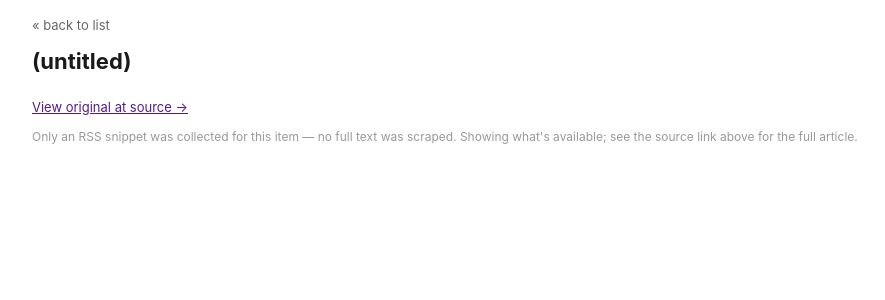
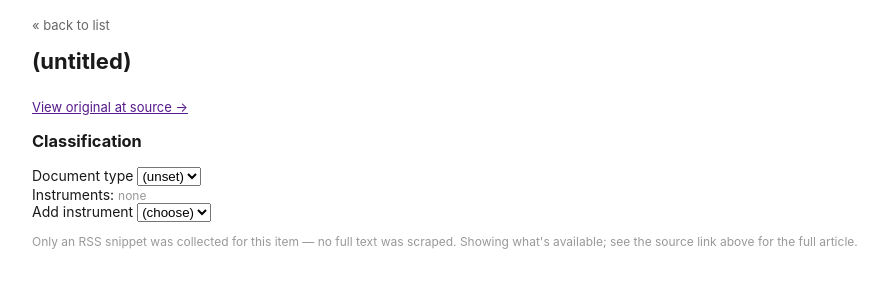
Before and after one commit to klinikal/reg-radar, a FastAPI app: template webui/templates/item.html in a window 1280 px wide. Shown: the part 45-345 px from the top of the page, without its empty margins (28-913 px from the left). Run offline with FastAPI, Linux system fonts and the light colour scheme; the template is opened without the code that fills it, so the values that code supplies are empty.

Commit message:
feat(webui): add jurisdiction filter and item classification form
The regulator panel gains a jurisdiction filter (checkbox list of
jurisdictions currently in use, expanded through ancestors, narrowing or
unioning with any selected regulators). The item reader page gets a
minimal form to set document_type and add/remove instrument values,
posting to /item/{id}/classify; a JSON POST /api/items/{id}/classifications
endpoint exposes the same write_classification()/remove_classification()
path for programmatic corrections (by: human:<name>).

```diff
--- a/webui/app.py
+++ b/webui/app.py
@@ -5,7 +5,7 @@ import os
 from urllib.parse import urlencode
 
 from bs4 import BeautifulSoup
-from fastapi import FastAPI, Form, HTTPException, Query, Request
+from fastapi import Body, FastAPI, Form, HTTPException, Query, Request
 from fastapi.responses import HTMLResponse, RedirectResponse
 from fastapi.staticfiles import StaticFiles
 from fastapi.templating import Jinja2Templates
@@ -13,6 +13,8 @@ from fastapi.templating import Jinja2Templates
 from collector.keyword_alerts import load_alert_rules, write_alert_rules
 from collector.storage import init_db
 from mcpserver.queries import get_item, get_month_facets, list_regulators, search_items_advanced
+from regradar.classification import remove_classification, write_classification
+from regradar.taxonomy import load_and_exit_on_error
 
 logging.basicConfig(
     level=os.getenv("LOG_LEVEL", "INFO"),
@@ -43,6 +45,7 @@ JURISDICTION_NAMES = {
 }
 
 _engine = None
+_taxonomy = None
 
 
 def get_engine():
@@ -51,6 +54,31 @@ def get_engine():
         db_path = os.getenv("DB_PATH", "/app/data/regradar.db")
         _engine = init_db(db_path)
     return _engine
+
+
+def get_taxonomy():
+    global _taxonomy
+    if _taxonomy is None:
+        _taxonomy = load_and_exit_on_error(
+            os.getenv("TAXONOMY_PATH", "/app/config/taxonomy.yaml"),
+            os.getenv("JURISDICTIONS_PATH", "/app/config/jurisdictions.yaml"),
+        )
+    return _taxonomy
+
+
+def _regulator_ids_for_jurisdictions(jurisdictions: list[str], regulators: list[dict]) -> list[str] | None:
+    """Expands each selected jurisdiction through ancestors() (architecture
+    doc §4.2 - a filter on "eu" also matches "fr", "de", ...) and returns
+    the matching regulator ids, or None if no jurisdiction filter is set."""
+    if not jurisdictions:
+        return None
+    taxonomy = get_taxonomy()
+    wanted = set()
+    for j in jurisdictions:
+        j = j.lower()
+        wanted.add(j)
+        wanted.update(taxonomy.ancestors(j))
+    return [r["id"] for r in regulators if (r.get("jurisdiction") or "").lower() in wanted]
 
 
 def _clean_text(raw_content: str | None, fallback: str | None) -> str:
@@ -113,31 +141,48 @@ def index(
     q: str = "",
     exact: bool = False,
     regulator_id: list[str] = Query([]),
+    jurisdiction: list[str] = Query([]),
     date_from: str = "",
     date_to: str = "",
     page: int = Query(1, ge=1),
 ):
-    items, total = _search(q, exact, regulator_id, date_from, date_to, page)
-    items = [_with_tags(i) for i in items]
     regulators = [_with_search_fields(r) for r in list_regulators(get_engine())]
     regulators.sort(key=lambda r: (r["country"], r["name"]))
     regulator_names = {r["id"]: r["name"] for r in regulators}
+
+    jurisdiction_regulator_ids = _regulator_ids_for_jurisdictions(jurisdiction, regulators)
+    effective_regulator_ids = regulator_id
+    if jurisdiction_regulator_ids is not None:
+        effective_regulator_ids = (
+            [r for r in regulator_id if r in jurisdiction_regulator_ids] if regulator_id
+            else jurisdiction_regulator_ids
+        )
+
+    items, total = _search(q, exact, effective_regulator_ids, date_from, date_to, page)
+    items = [_with_tags(i) for i in items]
     total_pages = max(1, (total + PAGE_SIZE - 1) // PAGE_SIZE)
 
-    months = get_month_facets(get_engine(), query=q, exact=exact, regulator_ids=regulator_id or None)
+    months = get_month_facets(get_engine(), query=q, exact=exact, regulator_ids=effective_regulator_ids or None)
     for m in months:
         m["date_from"], m["date_to"] = _month_bounds(m["month"])
         m["active"] = date_from == m["date_from"] and date_to == m["date_to"]
 
+    # Jurisdiction filter panel options: only jurisdictions actually in use
+    # by a configured regulator, so the panel doesn't list ids nobody has.
+    taxonomy = get_taxonomy()
+    used_jurisdictions = sorted({(r.get("jurisdiction") or "").lower() for r in regulators} - {""})
+    jurisdiction_options = [{"id": j, "name": taxonomy.jurisdiction_name(j)} for j in used_jurisdictions]
+
     def qs(**overrides):
         base = {"q": q, "exact": "true" if exact else "", "regulator_id": regulator_id,
-                "date_from": date_from, "date_to": date_to}
+                "jurisdiction": jurisdiction, "date_from": date_from, "date_to": date_to}
         base.update(overrides)
         return urlencode({k: v for k, v in base.items() if v}, doseq=True)
 
     filter_qs = qs()
     filter_qs_no_date = qs(date_from="", date_to="")
     filter_qs_no_regulator = qs(regulator_id=[])
+    filter_qs_no_jurisdiction = qs(jurisdiction=[])
 
     return templates.TemplateResponse(
         "index.html",
@@ -146,6 +191,7 @@ def index(
             "items": items,
             "regulators": regulators,
             "regulator_names": regulator_names,
+            "jurisdiction_options": jurisdiction_options,
             "total": total,
             "page": page,
             "total_pages": total_pages,
@@ -153,14 +199,25 @@ def index(
             "filter_qs": filter_qs,
             "filter_qs_no_date": filter_qs_no_date,
             "filter_qs_no_regulator": filter_qs_no_regulator,
+            "filter_qs_no_jurisdiction": filter_qs_no_jurisdiction,
             "months": months,
             "q": q,
             "exact": exact,
             "regulator_id": regulator_id,
+            "jurisdiction": jurisdiction,
             "date_from": date_from,
             "date_to": date_to,
         },
     )
+
+
+def _parse_labels(raw: str | None) -> dict:
+    if not raw:
+        return {}
+    try:
+        return json.loads(raw)
+    except (TypeError, ValueError):
+        return {}
 
 
 @app.get("/item/{item_id}", response_class=HTMLResponse)
@@ -173,10 +230,40 @@ def item_view(request: Request, item_id: str):
     item["has_full_text"] = bool(item.get("raw_content"))
     item["clean_text"] = _clean_text(item.get("raw_content"), item.get("content_snippet"))
     item = _with_tags(item)
+    item_labels = _parse_labels(item.get("labels"))
     regulators = {r["id"]: r["name"] for r in list_regulators(get_engine())}
+    taxonomy = get_taxonomy()
+    document_type_values = [v.id for v in taxonomy.axis_values("document_type")]
+    instrument_values = [v.id for v in taxonomy.axis_values("instrument")]
     return templates.TemplateResponse(
-        "item.html", {"request": request, "item": item, "regulator_name": regulators.get(item["regulator_id"])}
+        "item.html",
+        {
+            "request": request,
+            "item": item,
+            "regulator_name": regulators.get(item["regulator_id"]),
+            "item_labels": item_labels,
+            "document_type_values": document_type_values,
+            "instrument_values": instrument_values,
+            "current_document_type": item_labels.get("document_type"),
+            "current_instruments": item_labels.get("instrument", []),
+        },
     )
+
+
+@app.post("/item/{item_id}/classify")
+def item_classify(item_id: str, axis: str = Form(...), value: str = Form(...), action: str = Form("set")):
+    # ponytail: no auth/identity system in this single-instance tool - "who"
+    # made a web UI correction is a fixed provenance string, not a real name.
+    by = "human:web-ui"
+    taxonomy = get_taxonomy()
+    if action == "remove":
+        remove_classification(get_engine(), taxonomy, item_id, axis, value, by)
+    else:
+        try:
+            write_classification(get_engine(), taxonomy, item_id, axis, value, by=by, confidence=1.0)
+        except ValueError as e:
+            raise HTTPException(status_code=400, detail=str(e))
+    return RedirectResponse(f"/item/{item_id}", status_code=303)
 
 
 @app.get("/alerts", response_class=HTMLResponse)
@@ -239,6 +326,40 @@ def api_regulators():
     return {"regulators": list_regulators(get_engine())}
 
 
+@app.post("/api/items/{item_id}/classifications")
+def api_classify_item(item_id: str, body: dict = Body(...)):
+    """Human correction endpoint (architecture doc §4.5): writes through
+    the same write_classification() the collector and migrations use.
+
+    Body: {"axis": str, "value": str, "by": str, "confidence"?: float,
+    "classifier_id"?: str, "remove"?: bool}. `by` should be `human:<name>`
+    for a genuine human correction (any string is accepted - validation is
+    against the taxonomy axis/value, not the provenance string). `remove:
+    true` supersedes that exact live row instead of writing a new one (used
+    to retract one instrument from a multi-valued axis).
+    """
+    axis = body.get("axis")
+    value = body.get("value")
+    by = body.get("by")
+    if not axis or not value or not by:
+        raise HTTPException(status_code=400, detail="axis, value and by are all required")
+
+    taxonomy = get_taxonomy()
+    if body.get("remove"):
+        remove_classification(get_engine(), taxonomy, item_id, axis, value, by)
+    else:
+        try:
+            write_classification(
+                get_engine(), taxonomy, item_id, axis, value, by=by,
+                confidence=float(body.get("confidence", 1.0)), classifier_id=body.get("classifier_id"),
+            )
+        except ValueError as e:
+            raise HTTPException(status_code=400, detail=str(e))
+
+    item = get_item(get_engine(), item_id)
+    return {"item_id": item_id, "labels": _parse_labels(item.get("labels")) if item else {}}
+
+
 if __name__ == "__main__":
     import uvicorn
 
--- a/webui/templates/item.html
+++ b/webui/templates/item.html
@@ -16,6 +16,53 @@
   </div>
   <p class="source-link"><a href="{{ item.url }}" target="_blank" rel="noopener noreferrer">View original at source &rarr;</a></p>
 
+  <section class="classify">
+    <h3>Classification</h3>
+
+    <form method="post" action="/item/{{ item.id }}/classify" class="classify-form">
+      <input type="hidden" name="axis" value="document_type">
+      <input type="hidden" name="action" value="set">
+      <label>Document type
+        <select name="value" onchange="this.form.submit()">
+          <option value="" disabled {% if not current_document_type %}selected{% endif %}>(unset)</option>
+          {% for v in document_type_values %}
+          <option value="{{ v }}" {% if v == current_document_type %}selected{% endif %}>{{ v }}</option>
+          {% endfor %}
+        </select>
+      </label>
+      <noscript><button type="submit">Set</button></noscript>
+    </form>
+
+    <div class="instruments">
+      <span>Instruments:</span>
+      {% for v in current_instruments %}
+      <form method="post" action="/item/{{ item.id }}/classify" class="instrument-tag">
+        <input type="hidden" name="axis" value="instrument">
+        <input type="hidden" name="value" value="{{ v }}">
+        <input type="hidden" name="action" value="remove">
+        <span class="tag-group tag-content">{{ v }}</span>
+        <button type="submit" title="Remove">&times;</button>
+      </form>
+      {% else %}
+      <span class="note">none</span>
+      {% endfor %}
+    </div>
+
+    <form method="post" action="/item/{{ item.id }}/classify" class="classify-form">
+      <input type="hidden" name="axis" value="instrument">
+      <input type="hidden" name="action" value="set">
+      <label>Add instrument
+        <select name="value" onchange="this.form.submit()">
+          <option value="" disabled selected>(choose)</option>
+          {% for v in instrument_values %}
+          <option value="{{ v }}">{{ v }}</option>
+          {% endfor %}
+        </select>
+      </label>
+      <noscript><button type="submit">Add</button></noscript>
+    </form>
+  </section>
+
   {% if not item.has_full_text %}
   <p class="note">Only an RSS snippet was collected for this item — no full text was scraped. Showing what's available; see the source link above for the full article.</p>
   {% endif %}
```
Also changed, not shown: tests/test_webui_classifications.py (added, +111 -0 lines), tests/test_webui_templates.py (+3 -0 lines), webui/templates/index.html (+18 -0 lines).
